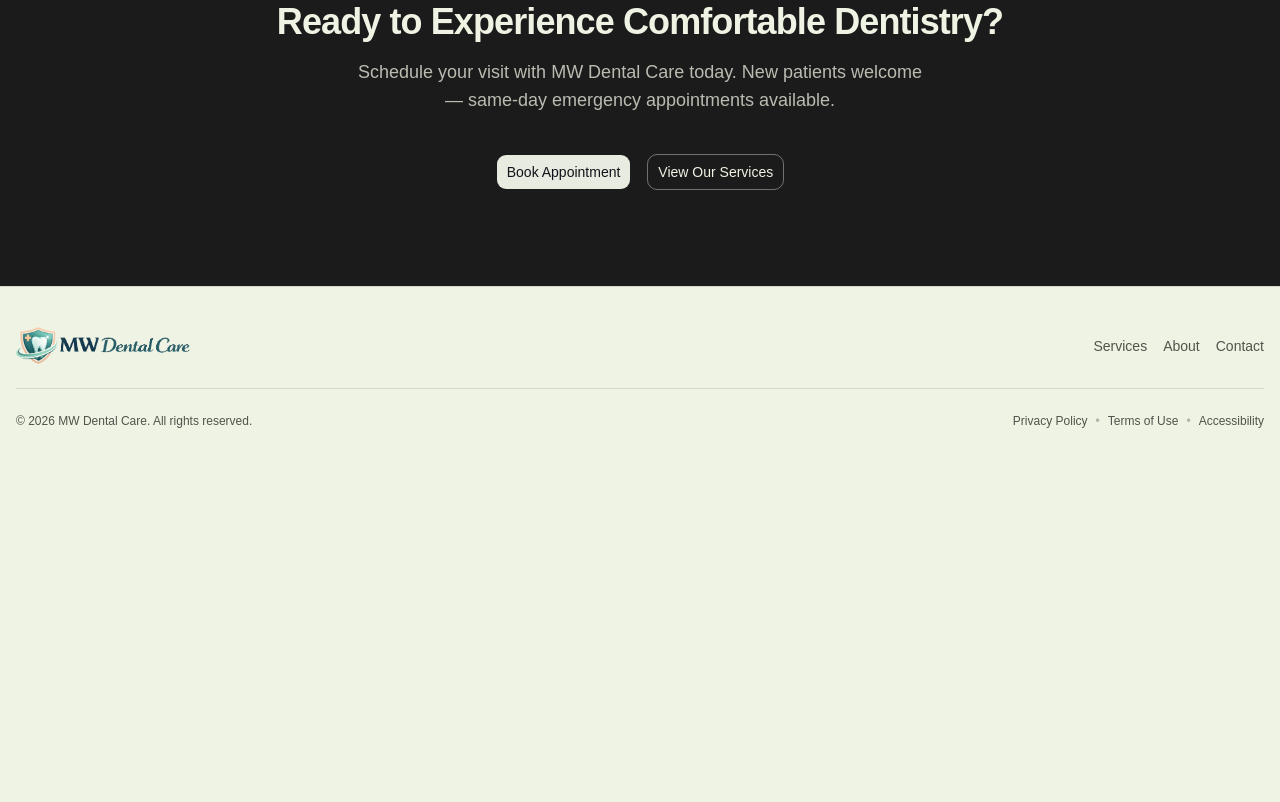
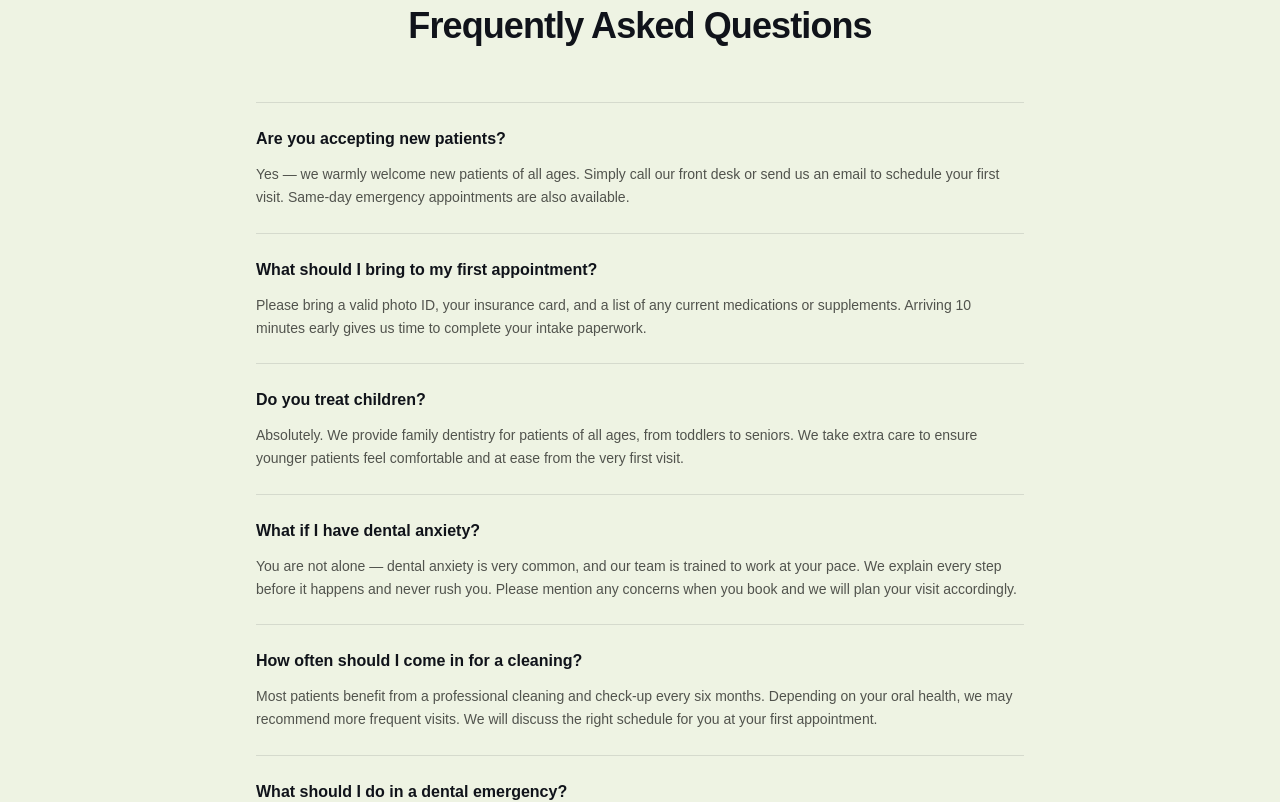
Before and after one commit to stephenmcardle/mw-dental-care, a React (Vite) app: page /about in a window 1280 px wide. Shown: the part 4100-4902 px from the top of the page. Before the commit the page ends 4569 px from the top, so only its background shows below. Built offline with nearby package versions, Linux system fonts and the light colour scheme.

Commit message:
add FAQ to about page

```diff
--- a/src/data/about.ts
+++ b/src/data/about.ts
@@ -26,6 +26,11 @@ export type TechnologyCard = {
   description: string
 }
 
+export type AboutFaq = {
+  question: string
+  answer: string
+}
+
 export type AboutData = {
   introTitle: string
   introText: string[]
@@ -44,6 +49,7 @@ export type AboutData = {
   community: string[]
   communityHighlights: string[]
   testimonials: AboutTestimonial[]
+  faqs: AboutFaq[]
 }
 
 export const aboutData: AboutData = {
@@ -148,4 +154,37 @@ export const aboutData: AboutData = {
       role: 'Cosmetic Dentistry Patient',
     },
   ],
+
+  faqs: [
+    {
+      question: 'Are you accepting new patients?',
+      answer:
+        'Yes — we warmly welcome new patients of all ages. Simply call our front desk or send us an email to schedule your first visit. Same-day emergency appointments are also available.',
+    },
+    {
+      question: 'What should I bring to my first appointment?',
+      answer:
+        'Please bring a valid photo ID, your insurance card, and a list of any current medications or supplements. Arriving 10 minutes early gives us time to complete your intake paperwork.',
+    },
+    {
+      question: 'Do you treat children?',
+      answer:
+        'Absolutely. We provide family dentistry for patients of all ages, from toddlers to seniors. We take extra care to ensure younger patients feel comfortable and at ease from the very first visit.',
+    },
+    {
+      question: 'What if I have dental anxiety?',
+      answer:
+        'You are not alone — dental anxiety is very common, and our team is trained to work at your pace. We explain every step before it happens and never rush you. Please mention any concerns when you book and we will plan your visit accordingly.',
+    },
+    {
+      question: 'How often should I come in for a cleaning?',
+      answer:
+        'Most patients benefit from a professional cleaning and check-up every six months. Depending on your oral health, we may recommend more frequent visits. We will discuss the right schedule for you at your first appointment.',
+    },
+    {
+      question: 'What should I do in a dental emergency?',
+      answer:
+        'Call our office as soon as possible. We reserve time each day for same-day emergency appointments. If you are experiencing severe pain, significant swelling, or a knocked-out tooth, please call immediately — do not wait.',
+    },
+  ],
 }
--- a/src/pages/AboutPage.tsx
+++ b/src/pages/AboutPage.tsx
@@ -294,7 +294,29 @@ export default function AboutPage() {
         </ul>
       </Section>
 
-      {/* ── 7. CTA ────────────────────────────────────────────── */}
+      {/* ── 7. FAQ ────────────────────────────────────────────── */}
+      <Section variant="default" id="faq" labelledBy="faq-heading">
+        <SectionHeader
+          id="faq-heading"
+          eyebrow="Common Questions"
+          title="Frequently Asked Questions"
+          align="center"
+          className="max-w-2xl"
+        />
+
+        <dl className="max-w-3xl mx-auto divide-y border-t border-b">
+          {aboutData.faqs.map((faq) => (
+            <div key={faq.question} className="py-6">
+              <dt className="text-base font-semibold">{faq.question}</dt>
+              <dd className="mt-3 text-sm text-muted-foreground leading-relaxed">
+                {faq.answer}
+              </dd>
+            </div>
+          ))}
+        </dl>
+      </Section>
+
+      {/* ── 8. CTA ────────────────────────────────────────────── */}
       <Section variant="dark" labelledBy="cta-heading" containerClassName="text-center">
         <p className="text-sm font-medium uppercase tracking-widest text-brand-dark-fg/60 mb-4">
           Get Started Today
```
